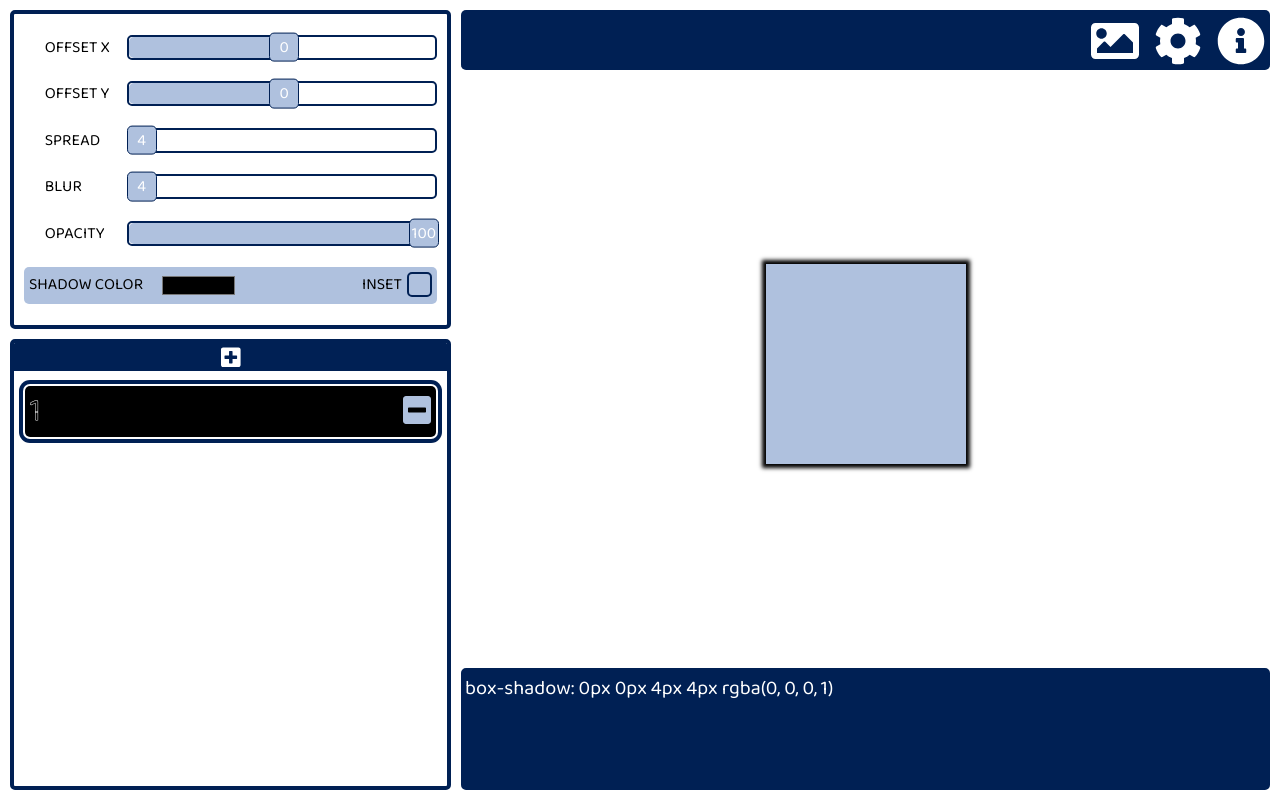
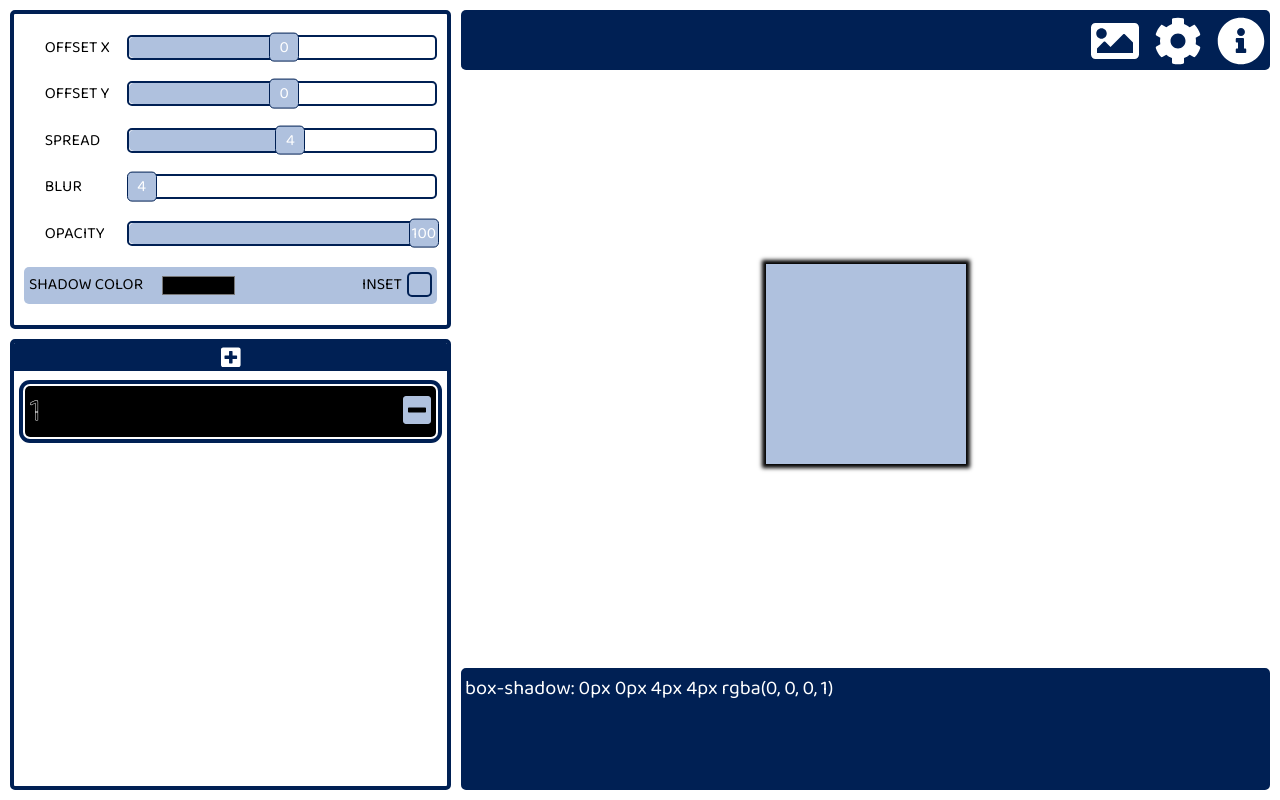
Before and after one commit to Centmsn/BoxShadow-generator, a React (Create React App) app: page / in a window 1280 px wide. Built offline with nearby package versions, Linux system fonts and the light colour scheme.

Commit message:
add copy code option

```diff
--- a/src/components/Button.js
+++ b/src/components/Button.js
@@ -25,7 +25,7 @@ const Btn = styled.button`
   cursor: pointer;
 
   &:hover {
-    box-shadow: 0 0 4px 0 black;
+    box-shadow: 0 0 4px 0 ${(props) => props.color};
   }
 
   &:focus {
--- a/src/components/CodeOutput.js
+++ b/src/components/CodeOutput.js
@@ -1,13 +1,46 @@
 import { connect } from "react-redux";
+import { faCheckCircle } from "@fortawesome/free-solid-svg-icons";
+import { FontAwesomeIcon } from "@fortawesome/react-fontawesome";
 import styled from "styled-components";
+import { useState } from "react";
 
 import { generateCode } from "../helpers";
 
 const CodeOutput = ({ list }) => {
-  return <Wrapper>box-shadow: {generateCode(list)}</Wrapper>;
+  const [infoVisibility, setInfoVisibility] = useState(false);
+  const code = `box-shadow: ${generateCode(list)}`;
+
+  const handleCopyCode = () => {
+    const el = document.createElement("textarea");
+    el.value = code;
+    el.setAttribute("readonly", "");
+    el.style = { position: "absolute", left: "-9999px" };
+    document.body.appendChild(el);
+    el.select();
+    document.execCommand("copy");
+    document.body.removeChild(el);
+
+    if (!infoVisibility) {
+      setInfoVisibility(true);
+      setTimeout(() => setInfoVisibility(false), 3000);
+    }
+  };
+
+  return (
+    <Wrapper onClick={handleCopyCode}>
+      {code}
+      <Info isVisible={infoVisibility}>
+        <span>
+          <FontAwesomeIcon icon={faCheckCircle} />
+        </span>
+        Copied successfully
+      </Info>
+    </Wrapper>
+  );
 };
 
 const Wrapper = styled.div`
+  position: relative;
   grid-area: 11/2/13/3;
 
   border: ${({ theme }) => theme.border};
@@ -21,6 +54,56 @@ const Wrapper = styled.div`
 
   overflow-x: hidden;
   overflow-y: auto;
+
+  cursor: pointer;
+
+  &::after {
+    content: "click to copy";
+    position: absolute;
+
+    right: 0;
+    bottom: 0;
+
+    border-radius: 5px;
+    background-color: ${({ theme }) => theme.lightBlue};
+
+    padding: 0 3px;
+    visibility: hidden;
+  }
+
+  &:hover&::after {
+    visibility: visible;
+  }
+`;
+
+const Info = styled.div`
+  position: absolute;
+  z-index: 999;
+
+  top: 0;
+  bottom: 0;
+  left: 0;
+  right: 0;
+
+  display: flex;
+  justify-content: center;
+  align-items: center;
+
+  transform: ${(props) =>
+    props.isVisible ? "translateY(0)" : "translateY(-50vh)"};
+  transform-origin: bottom;
+
+  font-size: 3rem;
+
+  color: rgb(0, 130, 0);
+  background-color: rgba(255, 255, 255, 0.9);
+
+  transition: 300ms;
+
+  span {
+    margin-right: 25px;
+    font-size: 4rem;
+  }
 `;
 
 const mapStateToProps = (state) => {
--- a/src/components/Gallery/presets.js
+++ b/src/components/Gallery/presets.js
@@ -76,6 +76,89 @@ const presets = [
     4: { x: 8, y: 12, b: 0, s: 0, color: { r: 24, g: 86, b: 123, a: 1 } },
     5: { x: 10, y: 10, b: 0, s: 2, color: { r: 72, g: 139, b: 168, a: 1 } },
   },
+  {
+    position: "center",
+    0: {
+      x: 15,
+      y: 0,
+      b: 0,
+      s: -10,
+      color: { r: 255, g: 255, b: 255, a: 1 },
+    },
+    1: {
+      x: -15,
+      y: 0,
+      b: 0,
+      s: -10,
+      color: { r: 255, g: 255, b: 255, a: 1 },
+    },
+    2: {
+      x: 0,
+      y: 15,
+      b: 0,
+      s: -10,
+      color: { r: 255, g: 255, b: 255, a: 1 },
+    },
+    3: {
+      x: 0,
+      y: -15,
+      b: 0,
+      s: -10,
+      color: { r: 255, g: 255, b: 255, a: 1 },
+    },
+    4: { x: 0, y: 0, b: 0, s: 4, color: { r: 0, g: 0, b: 0, a: 1 } },
+  },
+  {
+    position: "center",
+    0: {
+      inset: false,
+      x: 15,
+      y: 0,
+      b: 0,
+      s: -10,
+      color: { r: 255, g: 255, b: 255, a: 1 },
+    },
+    1: {
+      inset: false,
+      x: -15,
+      y: 0,
+      b: 0,
+      s: -10,
+      color: { r: 255, g: 255, b: 255, a: 1 },
+    },
+    2: {
+      inset: false,
+      x: 0,
+      y: 15,
+      b: 0,
+      s: -10,
+      color: { r: 255, g: 255, b: 255, a: 1 },
+    },
+    3: {
+      inset: false,
+      x: 0,
+      y: -15,
+      b: 0,
+      s: -10,
+      color: { r: 255, g: 255, b: 255, a: 1 },
+    },
+    4: {
+      inset: false,
+      x: 0,
+      y: 0,
+      b: 0,
+      s: 8,
+      color: { r: 0, g: 0, b: 0, a: 1 },
+    },
+    5: {
+      inset: true,
+      x: 0,
+      y: 0,
+      b: 0,
+      s: 3,
+      color: { r: 10, g: 10, b: 10, a: 1 },
+    },
+  },
 ];
 
 export default presets;
--- a/src/components/Modal.js
+++ b/src/components/Modal.js
@@ -12,6 +12,7 @@ const Modal = ({ children, isVisible }) => {
 
 const Wrapper = styled.div`
   position: absolute;
+  z-index: 9999;
   top: 0;
   left: 0;
 
@@ -35,6 +36,7 @@ const InnerContainer = styled.div`
   width: 25%;
   min-width: 400px;
   height: 25%;
+  min-height: 250px;
   transform: translate(-50%, -50%);
 
   display: flex;
--- a/src/components/Options/Bar.js
+++ b/src/components/Options/Bar.js
@@ -63,7 +63,8 @@ const Bar = ({
         break;
 
       case 3:
-        const spread = (width / range) * list[activeId].s - 15;
+        const spread =
+          ((width / range) * (range + 2 * list[activeId].s)) / 2 - 15;
         setSliderPosition(spread);
         setInnerBarWidth(spread + 15);
         setBarInfo(list[activeId].s);
--- a/src/components/Options/Options.js
+++ b/src/components/Options/Options.js
@@ -7,7 +7,7 @@ import RGBColor from "./RGBColor";
 const bars = [
   { name: "offset x", min: -100, max: 100 },
   { name: "offset y", min: -100, max: 100 },
-  { name: "spread", min: 0, max: 100 },
+  { name: "spread", min: -100, max: 100 },
   { name: "blur", min: 0, max: 100 },
   { name: "opacity", min: 0, max: 100 },
 ];
--- a/src/helpers/index.js
+++ b/src/helpers/index.js
@@ -6,11 +6,11 @@ export const generateCode = (list) => {
     const { inset, x, y, s, b, color } = list[keys[i]];
 
     if (i === 0) {
-      code += `${inset ? "inset " : ""} ${x}px ${y}px ${b}px ${s}px rgba(${
+      code += `${inset ? " inset " : ""} ${x}px ${y}px ${b}px ${s}px rgba(${
         color.r
       }, ${color.g}, ${color.b}, ${color.a})`;
     } else {
-      code += `,${inset ? "inset " : ""} ${x}px ${y}px ${b}px ${s}px rgba(${
+      code += `,${inset ? " inset " : ""} ${x}px ${y}px ${b}px ${s}px rgba(${
         color.r
       }, ${color.g}, ${color.b}, ${color.a})`;
     }
```
Also changed, not shown: 1 other file (tests, documents, lock files or other folders).
